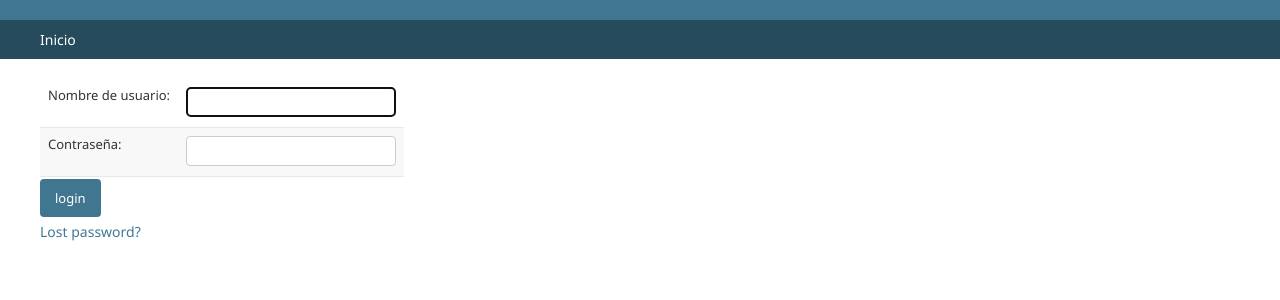
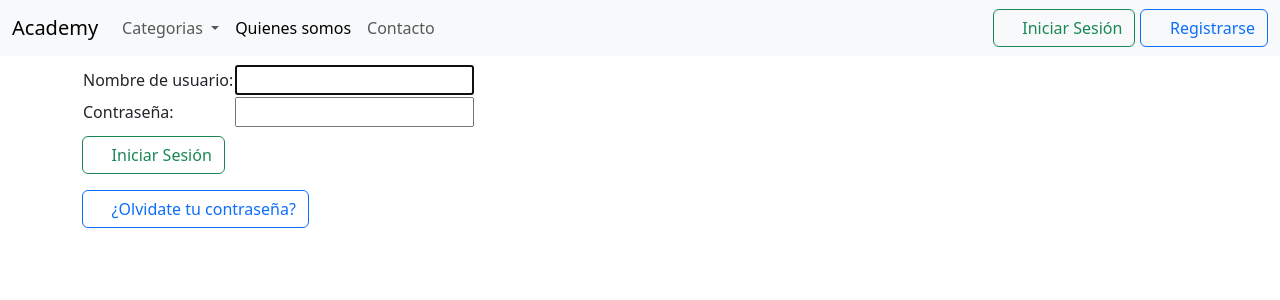
Before and after one commit to JoryerJL/Sistema_Inscripciones_Django, a Django app: page /accounts/login/ in a window 1280 px wide. Shown: the top 300 px of the page. Run offline with Django 5.2, Linux system fonts and the light colour scheme; some libraries are stand-ins or nearby versions; some web fonts are replaced.

Commit message:
agregar registro usuarios

```diff
--- a/templates/basePrincipal.html
+++ b/templates/basePrincipal.html
@@ -48,7 +48,7 @@
             <a class="btn btn-outline-danger" href="{% url 'website:logout_view' %}" style="margin-right: 5px"><i class="fa-solid fa-door-open"></i> Cerrar Sesión</a>
             {% else %}
             <a class="btn btn-outline-success" href="{% url 'login' %}" style="margin-right: 5px"><i class="fa-solid fa-right-from-bracket"></i> Iniciar Sesión</a>
-            <a class="btn btn-outline-primary" ><i class="fa-solid fa-user-plus"></i> Registrarse</a>
+            <a class="btn btn-outline-primary" href="{% url 'website:registro_alumno' %}"><i class="fa-solid fa-user-plus"></i> Registrarse</a>
             {% endif %}
         </div>
     </div>
--- a/templates/registration/login.html
+++ b/templates/registration/login.html
@@ -1,7 +1,10 @@
-{% extends "admin/base.html" %}
+{% extends "basePrincipal.html" %}
 
 {% block content %}
 
+    <div class="container py-2">
+        <div class="row">
+            <div class="col">
                 {% if form.errors %}
                     <p>Your username and password didn't match. Please try again.</p>
                 {% endif %}
@@ -28,11 +31,19 @@
                         </tr>
                     </table>
 
-<input type="submit" value="login">
+                    <div class="py-2">
+                        <button type="submit" class="btn btn-outline-success">
+                            <i class="fa-solid fa-right-to-bracket"></i> Iniciar Sesión
+                        </button>
+                    </div>
                     <input type="hidden" name="next" value="{{ next }}">
                 </form>
-
-{# Assumes you set up the password_reset view in your URLconf #}
-<p><a href="{% url 'password_reset' %}">Lost password?</a></p>
+                <div class="py-2">
+                    <p><a class="btn btn-outline-primary" href="{% url 'password_reset' %}"><i
+                            class="fa-solid fa-person-circle-question"></i> ¿Olvidate tu contraseña?</a></p>
+                </div>
+            </div>
+        </div>
+    </div>
 
 {% endblock %}
--- a/website/urls.py
+++ b/website/urls.py
@@ -8,4 +8,5 @@ urlpatterns = [
     path('', index_website, name='index'),
     path('detail_course/', detail_course, name='detail_course'),
     path('logout/', logout_view, name='logout_view'),
+    path('registro_alumno/', registro_alumno, name='registro_alumno'),
 ]
```
Also changed, not shown: templates/registration/registro_alumno.html (added, +23 -0 lines), website/views.py (+14 -0 lines). Lines whose indentation alone changed are shown as unchanged.
